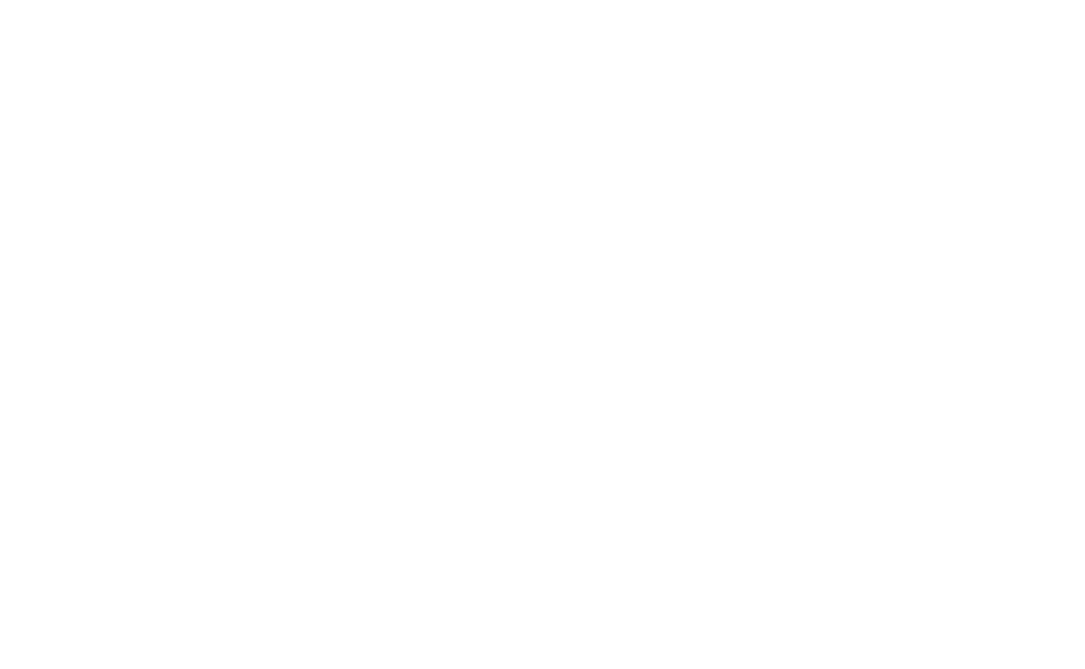
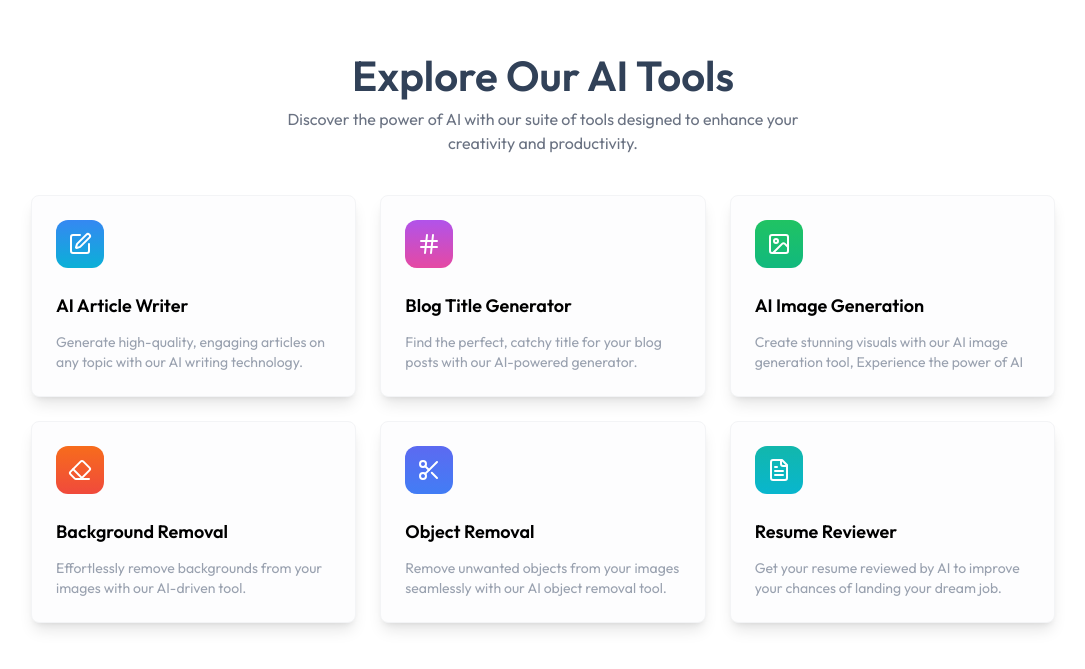
Before and after one commit to barmanb17/zeno, a React (Vite) app: page / in a window 1280 px wide. Shown: the part 932-1601 px from the top of the page, without its empty margins (97-1182 px from the left). Before the commit the page ends 880 px from the top, so only its background shows below. Built offline with nearby package versions, Linux system fonts and the light colour scheme; no server answers.

Commit message:
feat: aiTools section

```diff
--- /dev/null
+++ b/src/components/AiTools.jsx
@@ -0,0 +1,43 @@
+import React from 'react'
+import { AiToolsData, assets } from '../assets/assets'
+import { useNavigate } from 'react-router-dom'
+import { useUser, useClerk } from '@clerk/clerk-react'
+
+const AiTools = () => {
+    const navigate = useNavigate()
+    const { user } = useUser()
+    const { openSignIn } = useClerk()
+
+    const handleToolClick = (tool) => {
+        if (user) {
+            navigate(tool.path)
+        } else {
+            openSignIn()
+        }
+    }
+
+    return (
+        <div className='px-4 sm:px-20 xl:px-32 my-24 max-w-7xl mx-auto'>
+            <div className='text-center'>
+                <h2 className='text-slate-700 text-[42px] font-semibold'>Explore Our AI Tools</h2>
+                <p className='text-gray-500 max-w-lg mx-auto'>Discover the power of AI with our suite of tools designed to enhance your creativity and productivity.</p>
+            </div>
+
+            <div className='grid grid-cols-1 sm:grid-cols-2 lg:grid-cols-3 xl:grid-cols-3 2xl:grid-cols-3 gap-6 mt-10'>
+                {AiToolsData.map((tool, index) => (
+                    <div
+                        key={index}
+                        className='p-6 rounded-lg bg-[#FDFDFE] shadow-lg border border-gray-100 hover:-translate-y-1 transition-all duration-300 cursor-pointer'
+                        onClick={() => handleToolClick(tool)}
+                    >
+                        <tool.Icon className='w-12 h-12 p-3 text-white rounded-xl' style={{background: `linear-gradient(to bottom, ${tool.bg.from}, ${tool.bg.to})`}} />
+                        <h3 className='mt-6 mb-3 text-lg font-semibold'>{tool.title}</h3>
+                        <p className='text-gray-400 text-sm'>{tool.description}</p>
+                    </div>
+                ))}
+            </div>
+        </div>
+    )
+}
+
+export default AiTools
--- a/src/pages/Home.jsx
+++ b/src/pages/Home.jsx
@@ -1,12 +1,14 @@
 import React from 'react'
 import Navbar from '../components/Navbar'
 import Hero from '../components/Hero'
+import AiTools from '../components/AiTools'
 
 const Home = () => {
   return (
     <>
       <Navbar />
       <Hero/>
+      <AiTools />
     </>
   )
 }
```
